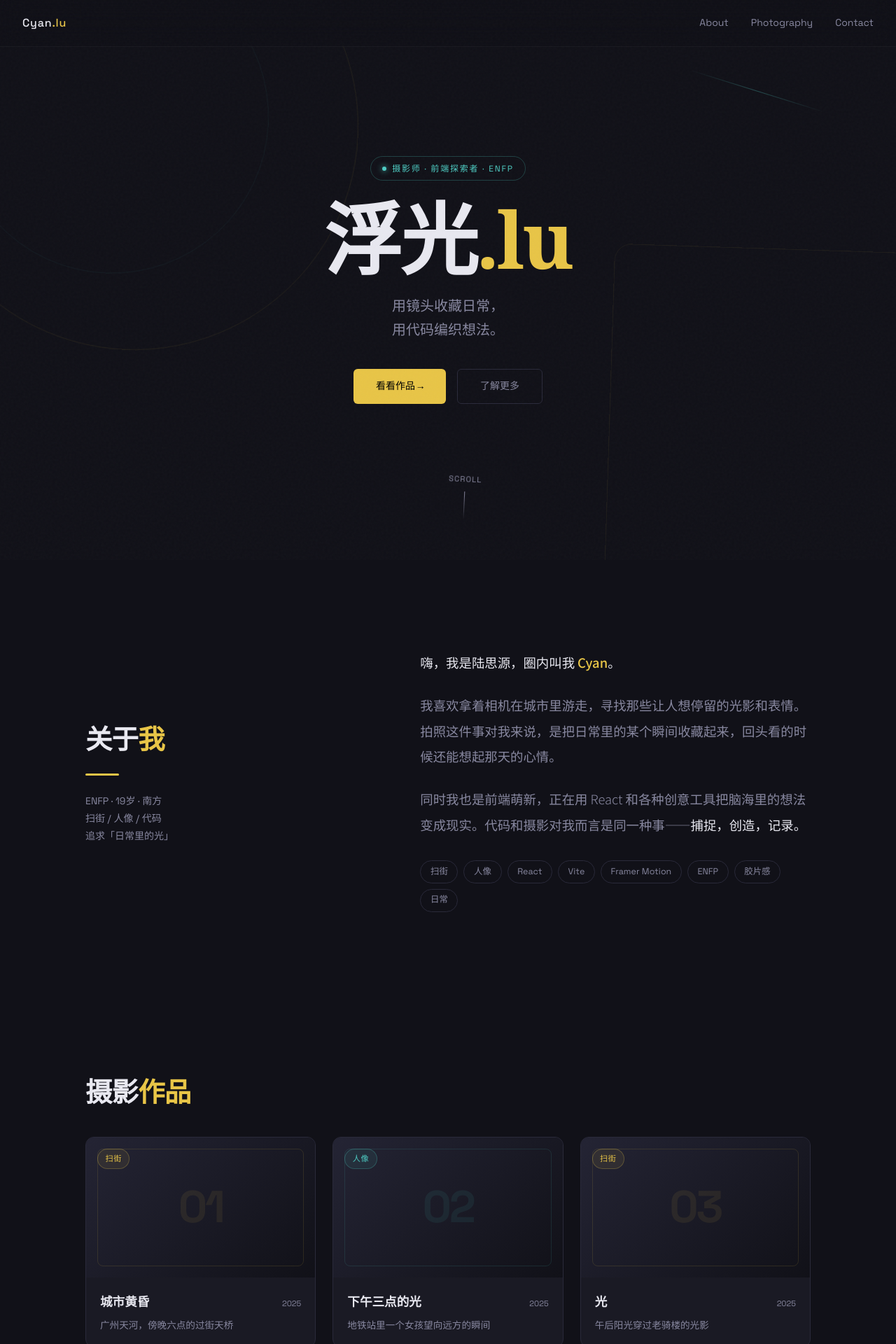
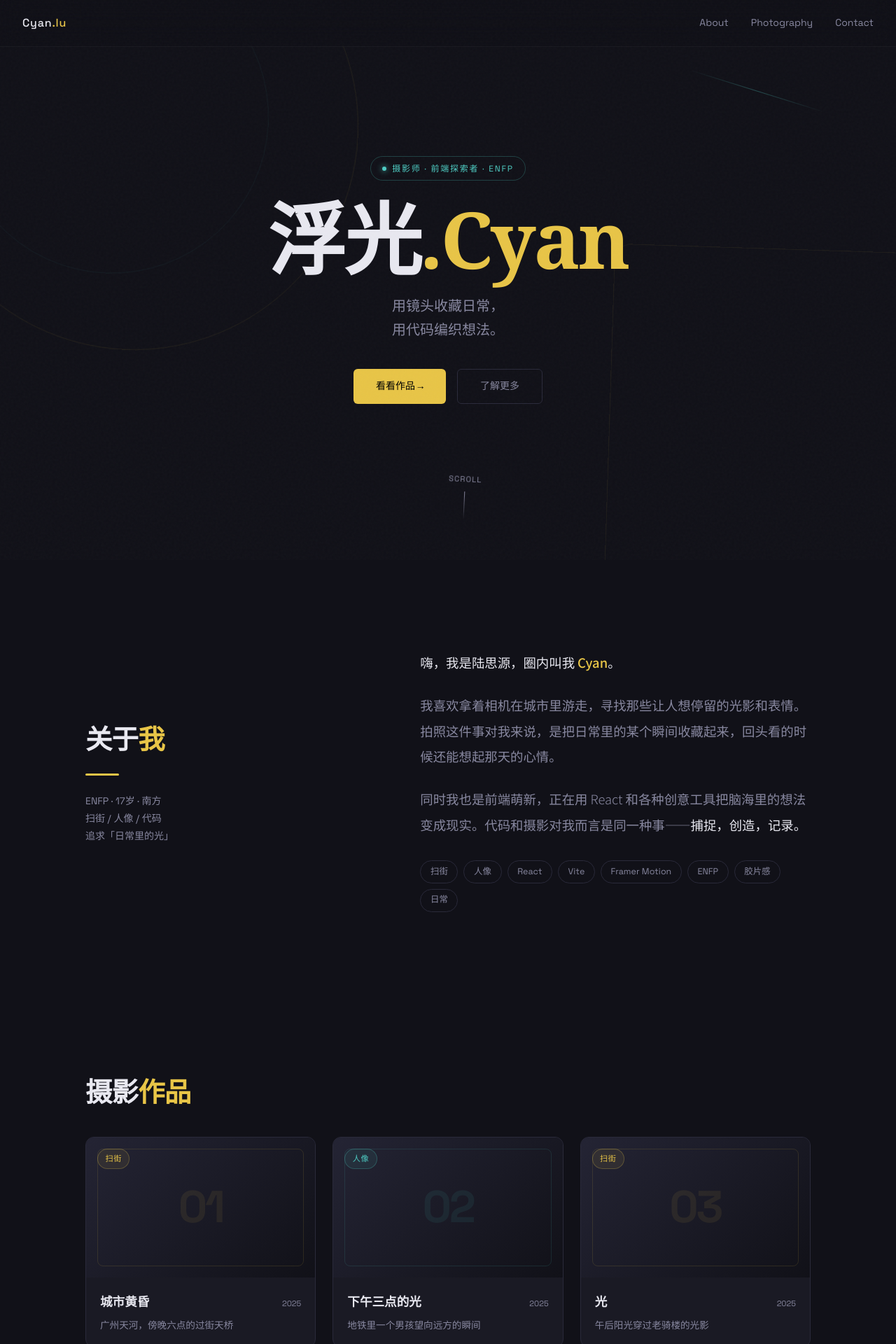
Before and after one commit to just-cyan-lu/cyan-site, a React (Vite) app: page / in a window 1280 px wide. Shown: the top 1920 px of the page at 70% size. Built offline with nearby package versions, Linux system fonts and the light colour scheme.

Commit message:
fix: 标题改浮光.Cyan，年龄统一17岁，作品描述改男孩

```diff
--- a/src/pages/Home.tsx
+++ b/src/pages/Home.tsx
@@ -246,7 +246,7 @@ const Hero = () => {
             margin-bottom: 1.2rem;
           `}
         >
-          浮光<span css={css`color: var(--color-primary)`}>.lu</span>
+          浮光<span css={css`color: var(--color-primary)`}>.Cyan</span>
         </motion.h1>
 
         {/* 副标题 */}
@@ -407,7 +407,7 @@ const About = () => (
             line-height: 1.8;
           `}
         >
-          ENFP · 19岁 · 南方<br />
+          ENFP · 17岁 · 南方<br />
           扫街 / 人像 / 代码<br />
           追求「日常里的光」
         </p>
@@ -495,7 +495,7 @@ const Photography = () => {
     },
     {
       title: '下午三点的光',
-      desc: '地铁站里一个女孩望向远方的瞬间',
+      desc: '地铁里一个男孩望向远方的瞬间',
       tag: '人像',
       year: '2025',
       color: '#4ecdc4',
```
